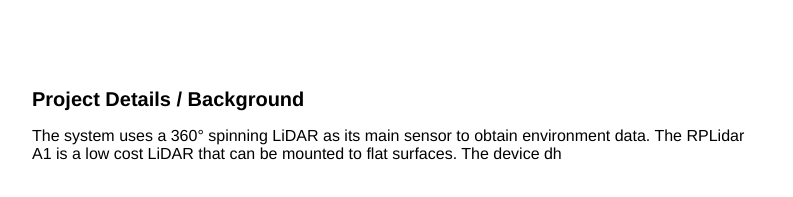
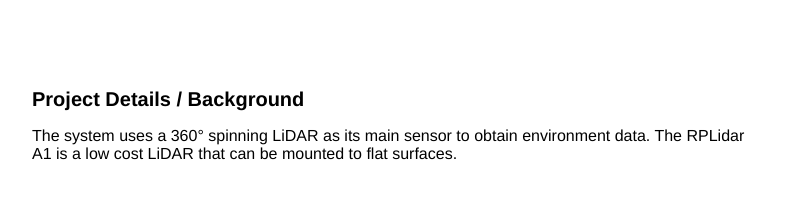
Before and after one commit to PieterRoux/PieterRoux, a plain HTML site: page project-pages/SLAM-Robot.html in a window 1280 px wide. Shown: the part 880-1077 px from the top of the page, without its empty margins (243-1036 px from the left). Drawn offline with Linux system fonts and the light colour scheme.

Commit message:
Update SLAM-Robot.html

```diff
--- a/project-pages/SLAM-Robot.html
+++ b/project-pages/SLAM-Robot.html
@@ -75,7 +75,7 @@
       <div id="project-details">
         <div class="subheader-text">Project Details / Background</div>
         <div class="project-details-content">
-          <div class="body-text">The system uses a 360° spinning LiDAR as its main sensor to obtain environment data. The RPLidar A1 is a low cost LiDAR that can be mounted to flat surfaces. The device dh</div>
+          <div class="body-text">The system uses a 360° spinning LiDAR as its main sensor to obtain environment data. The RPLidar A1 is a low cost LiDAR that can be mounted to flat surfaces.</div>
           <div class="body-text">The holonomic movement of the device requires a choice between differential drive and omnidirectional wheels. For true holonomic movement omnidirectional wheels are used as they allow the device to sideways like a crab. These wheels have some drawback. A much increased amount of wheel slip is experienced on especially hard floors, this makes the use of encoders for the motors of little purpose.</div>
 	  <div>To interface the LiDAR and motors to a set of algorithms that can: extract data, perform calculations and perform actions, Robotic Operating System (ROS) is used as middleware. ROS has a immense amount of resources available in the form of packages that can be installed via package manager or from source. The benefit of installing from source is being able edit code that could fit your needs better.</div>
 	  <div>The specific packages used and modified are: Hector SLAM and Navigation Stack. Hector is a PhD project completed in 2013 at the University of Darmstadt. Simultaneous localisation and mapping (SLAM) is a quite new topic with limited research. This implimentation of SLAM is able to accurately build a map with limited error (measured 4 cm on a distance of 4 m) while kepping track the position of the device without any encoder or odometry data. </div>
```
